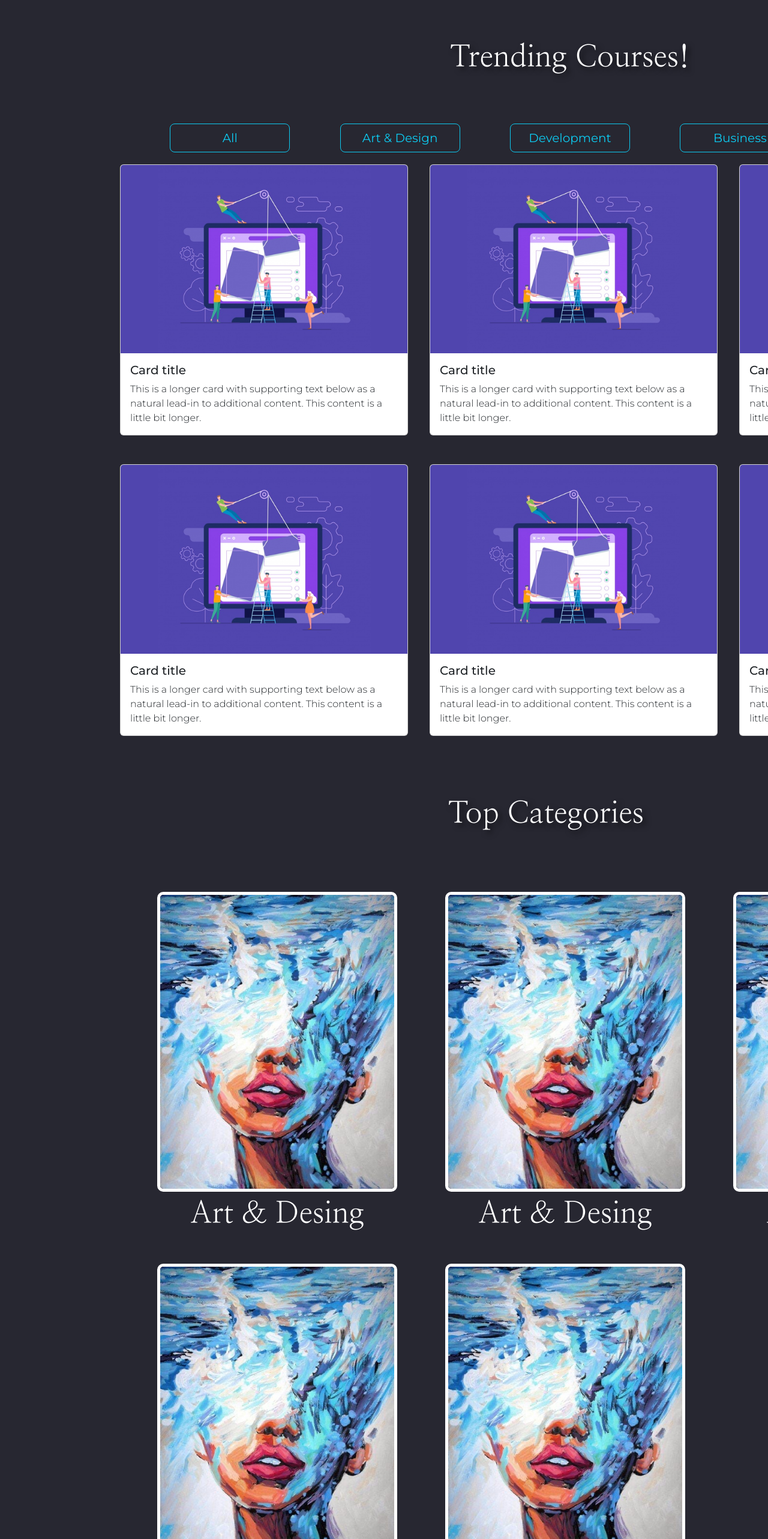
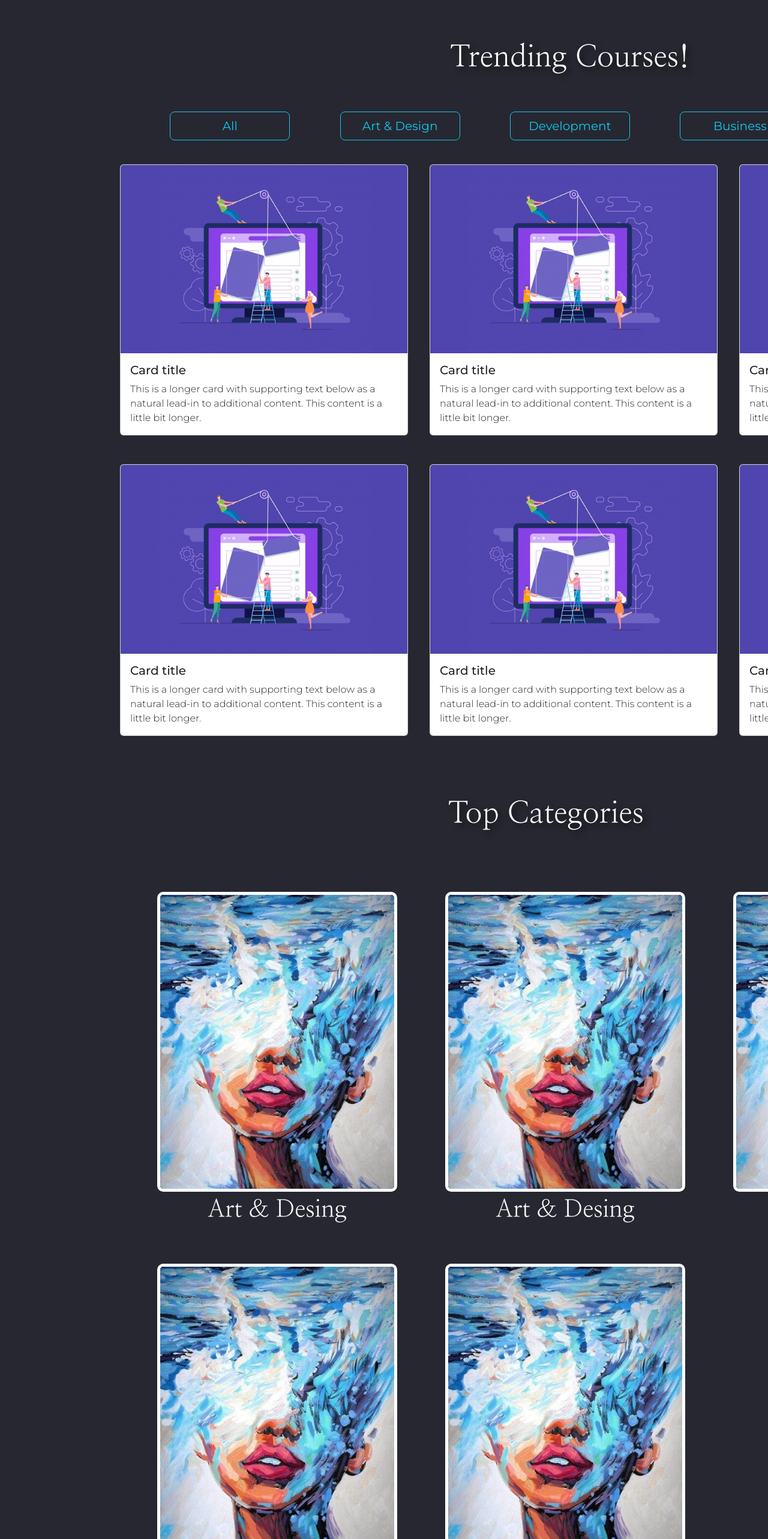
Before and after one commit to diyoran/final, a React (Create React App) app: page / in a window 1280 px wide. Shown: the part 954-3520 px from the top of the page at 60% size. Built offline with nearby package versions, Linux system fonts and the light colour scheme; the HTML template or start-up script is replaced by a standard one; a web font is replaced by a local one.

Commit message:
zxcfghjkl

```diff
--- a/src/index.scss
+++ b/src/index.scss
@@ -254,7 +254,7 @@ button.singup {
 
 .cards h1{
   font-family: "Nanum Myeongjo", serif;
-  margin: 80px;
+  margin: 60px;
   text-align: center;
   font-size: 50px;
   text-shadow: .1em .1em .2em rgba(0, 0, 0, 0.6);
@@ -266,7 +266,7 @@ button.singup {
     width: 1500px;
     display: flex;
     justify-content: space-evenly;
-    margin: 20px 0;
+    margin:  0 0 40px 0;
   }
 
   &__button {
@@ -305,7 +305,7 @@ button.singup {
   }
 
   &__text {
-    font-size: 50px;
+    font-size: 40px;
     font-weight: 500;
     color: rgb(255, 255, 255);
 
@@ -321,3 +321,7 @@ button.singup {
   }
 
 }
+
+.categories__card:hover{
+  filter: brightness(70%);
+}
```
